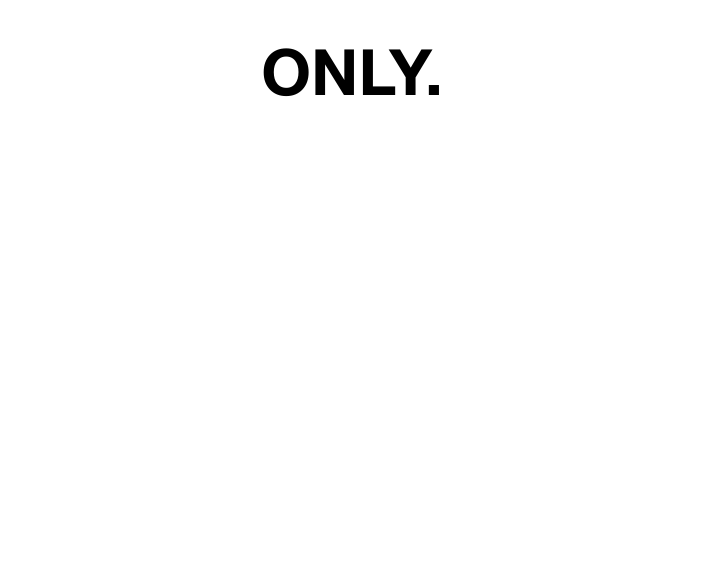
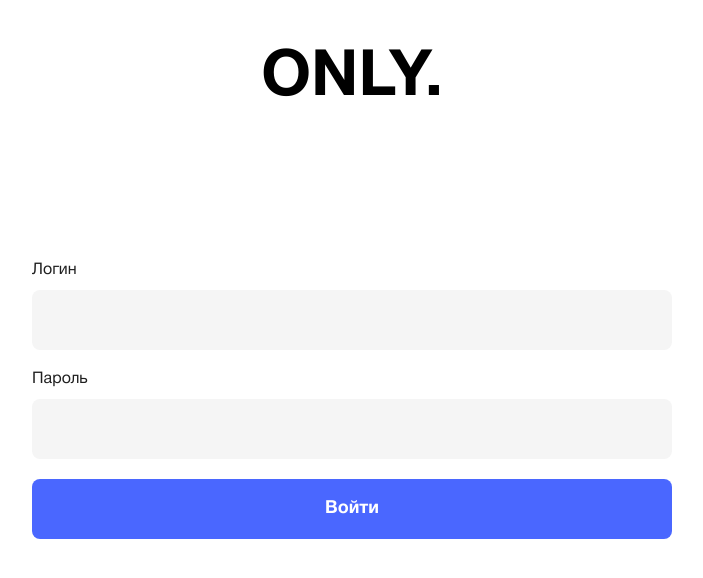
Before and after one commit to Hartaithan/only-test, a React (Create React App) app: page / in a window 1280 px wide. Shown: the top 578 px of the page, without its empty margins (288-991 px from the left). Built offline with nearby package versions, Linux system fonts and the light colour scheme.

Commit message:
add form component

```diff
--- a/src/App.tsx
+++ b/src/App.tsx
@@ -1,10 +1,12 @@
 import React from "react";
+import Form from "./components/Form";
 import Logo from "./components/Logo";
 
 const App: React.FC = () => {
   return (
     <>
       <Logo>ONLY.</Logo>
+      <Form />
     </>
   );
 };
--- /dev/null
+++ b/src/components/Button.tsx
@@ -0,0 +1,26 @@
+import React from "react";
+import styled from "styled-components";
+
+const SubmitButton: React.FC = styled.button.attrs(() => ({
+  type: "submit",
+}))`
+  height: 60px;
+  width: 100%;
+  background: #4a67ff;
+  border-radius: 8px;
+  border: none;
+  cursor: pointer;
+  font-weight: 700;
+  font-size: 18px;
+  line-height: 22px;
+  color: #ffffff;
+  &:hover,
+  &:active {
+    background: #2544e1;
+  }
+  &:disabled {
+    background: #99a9ff;
+  }
+`;
+
+export default SubmitButton;
--- /dev/null
+++ b/src/components/Form.tsx
@@ -0,0 +1,42 @@
+import React from "react";
+import styled from "styled-components";
+import { useForm, SubmitHandler, FieldValues } from "react-hook-form";
+import Input from "./Input";
+import { FormElements, FormData } from "../models/InputModel";
+import SubmitButton from "./Button";
+
+const Wrapper = styled.form`
+  display: flex;
+  flex-direction: column;
+  width: 640px;
+`;
+
+const Form: React.FC = () => {
+  const { register, handleSubmit } = useForm<FormData>();
+
+  const onSubmit: SubmitHandler<FieldValues> = (data) => {
+    console.log(data);
+  };
+
+  return (
+    <Wrapper onSubmit={handleSubmit(onSubmit)}>
+      <Input
+        type="text"
+        label="Логин"
+        name={FormElements.Login}
+        register={register}
+        required
+      />
+      <Input
+        type="password"
+        label="Пароль"
+        name={FormElements.Password}
+        register={register}
+        required
+      />
+      <SubmitButton>Войти</SubmitButton>
+    </Wrapper>
+  );
+};
+
+export default Form;
--- /dev/null
+++ b/src/components/Input.tsx
@@ -0,0 +1,49 @@
+import React from "react";
+import styled from "styled-components";
+import { IInputProps } from "../models/InputModel";
+
+const Group = styled.div`
+  display: flex;
+  flex-direction: column;
+  &:not(:last-child) {
+    margin-bottom: 20px;
+  }
+`;
+
+const Label = styled.label`
+  font-weight: 400;
+  font-size: 16px;
+  line-height: 19px;
+  color: #1f1f1f;
+  margin-bottom: 10px;
+`;
+
+const Control = styled.input.attrs((props) => ({
+  type: props.type,
+}))`
+  height: 60px;
+  width: 100%;
+  border: none;
+  background: #f5f5f5;
+  border-radius: 8px;
+  padding: 21px 20px 20px 20px;
+  font-weight: 400;
+  font-size: 16px;
+  line-height: 19px;
+  color: #232323;
+  &:focus {
+    outline: #4a67ff auto 1px;
+  }
+`;
+
+const Input: React.FC<IInputProps> = (props) => {
+  const { type, label, name, register, required } = props;
+  return (
+    <Group>
+      <Label>{label}</Label>
+      <Control type={type} {...register(name, { required })} />
+    </Group>
+  );
+};
+
+export default Input;
--- a/src/index.css
+++ b/src/index.css
@@ -11,3 +11,9 @@ body,
   height: 100%;
   width: 100%;
 }
+
+#root {
+  display: flex;
+  justify-content: center;
+  align-items: center;
+}
--- /dev/null
+++ b/src/models/InputModel.ts
@@ -0,0 +1,19 @@
+import { UseFormRegister } from "react-hook-form";
+
+export enum FormElements {
+  Login = "login",
+  Password = "password",
+}
+
+export type FormData = {
+  login: FormElements.Login;
+  password: FormElements.Password;
+};
+
+export interface IInputProps {
+  type: string;
+  label: string;
+  name: typeof FormElements[keyof typeof FormElements];
+  register: UseFormRegister<FormData>;
+  required: boolean;
+}
```
Also changed, not shown: src/components/Checkbox.tsx (added, +7 -0 lines).
